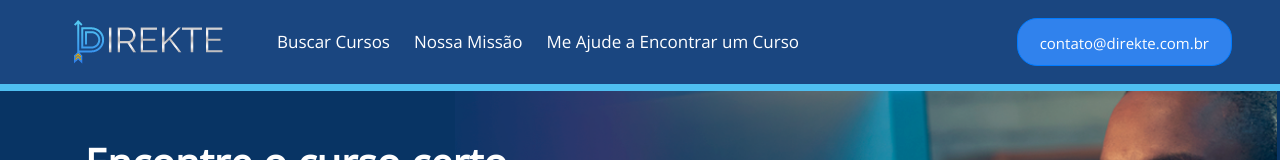
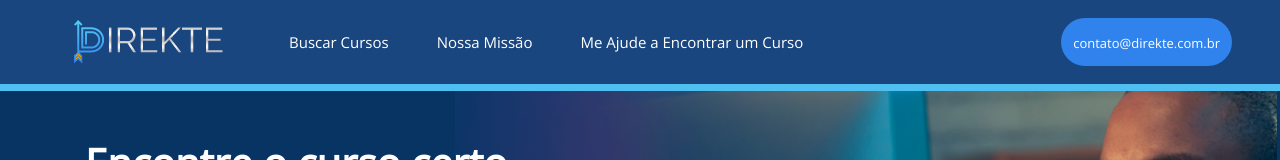
Before and after one commit to brunomorello/dkt_frontend_v2, an Angular app: page / in a window 1280 px wide. Shown: the top 160 px of the page. Built offline with nearby package versions, Linux system fonts and the light colour scheme; no server answers.

Commit message:
decreased font size and margin. Changed contact button style

```diff
--- a/src/app/components/header/header.component.css
+++ b/src/app/components/header/header.component.css
@@ -27,18 +27,21 @@ header img {
 
 .custom-navbar-menu-item {
     color: #ffffff;
-    font-size: 17px;
+    font-size: 15px;
 }
 
 .custom-navbar-contact-buttom {
     background-color: #3082ed;
-    border-radius: 20px;
+    border-radius: 30px;
+    padding: 12px;
+    text-decoration: none;
 }
 
 .custom-navbar-contact-buttom-content {
-    font-size: 15px;
+    font-size: 13px;
     text-align: center;
-    margin: 2px 6px;
+    color: #ffffff;
+    text-decoration: none;
 }
 
 .navbar-brand {
--- a/src/app/components/header/header.component.html
+++ b/src/app/components/header/header.component.html
@@ -14,20 +14,20 @@
     <div class="collapse navbar-collapse" id="navbarSupportedContent">
       <ul *ngIf="displayMenuItens" class="navbar-nav mr-auto mt-2 mt-lg-0">
 
-        <li class="nav-item m-1">
+        <li class="nav-item ml-3 mr-3">
           <a class="nav-link custom-navbar-menu-item" href="#custom-main-search-menu">Buscar Cursos</a>
         </li>
 
-        <li class="nav-item m-1">
+        <li class="nav-item ml-3 mr-3">
           <a class="nav-link custom-navbar-menu-item" href="#custom-next-step">Nossa Missão</a>
         </li>
 
-        <li class="nav-item m-1">
+        <li class="nav-item ml-3 mr-3">
           <a class="nav-link custom-navbar-menu-item" href="#custom-customer-doubts">Me Ajude a Encontrar um Curso</a>
         </li>
       </ul>
 
-      <a href="mailto:contato@direkte.com.br" class="btn btn-primary btn-lg custom-navbar-contact-buttom">
+      <a href="mailto:contato@direkte.com.br" class="custom-navbar-contact-buttom">
         <span class="custom-navbar-contact-buttom-content">
           contato@direkte.com.br
         </span>
```
